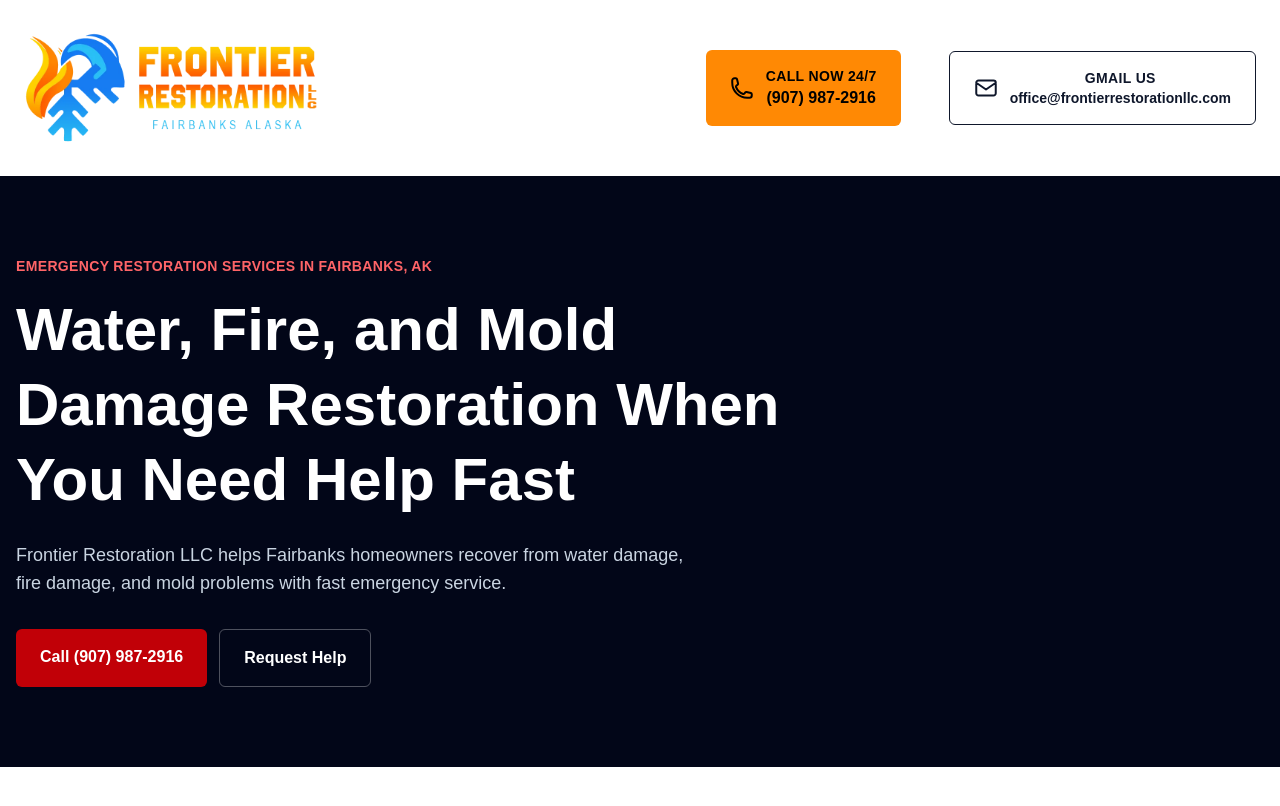
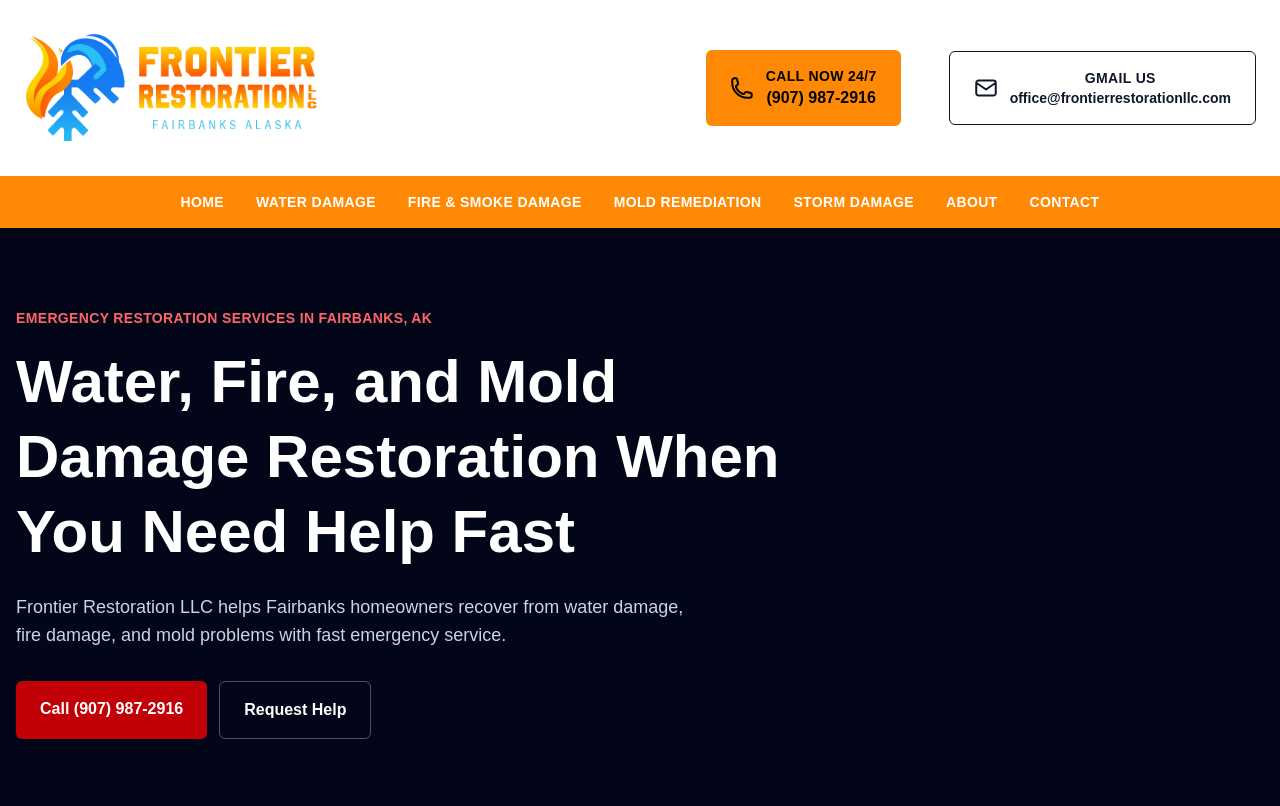
Before and after one commit to Davidhub907/FR_Website, a Next.js app: page / in a window 1280 px wide. Shown: the top 806 px of the page. Built offline with nearby package versions, Linux system fonts and the light colour scheme.

Commit message:
Got a basic navigation bar up and running, needs some fixing and styling

```diff
--- a/app/page.js
+++ b/app/page.js
@@ -1,5 +1,6 @@
 import Header from "@/components/Header";
 import Hero from "@/components/Hero"
+import NavigationBar from "@/components/NavigationBar";
 
 export const metadata = {
   title: "Water Damage Restoration in Fairbanks, AK | Frontier Restoration LLC",
@@ -11,7 +12,7 @@ export default function HomePage() {
   return (
     <>
       <Header />
-
+      <NavigationBar />
       <main>
         <Hero />
       </main>
--- /dev/null
+++ b/components/NavigationBar.js
@@ -0,0 +1,70 @@
+"use client";
+
+import { useState } from "react";
+import Link from "next/link";
+
+const navLinks = [
+    { label: "Home", href: "/"},
+    { label: "Water Damage", href: "/water-damage" },
+    { label: "Fire & Smoke Damage", href: "/fire-damage" },
+    { label: "Mold Remediation", href: "/mold-remediation" },
+    { label: "Storm Damage", href: "/storm-damage" },
+    { label: "About", href: "/about" },
+    { label: "Contact", href: "/contact" },
+];
+
+export default function NavigationBar() {
+    const [isOpen, setIsOpen] = useState(false);
+
+    return (
+        <nav className="bg-orange-400 text-white">
+            <div className="mx-auto max-w-7xl px-6">
+                {/* Desktop nav */}
+                <div className="hidden md:flex items-center justify-center gap-8 py-4" >
+                    {navLinks.map((link) => (
+                        <Link
+                            key={link.label}
+                            href={link.href}
+                            className="text-sm font-semibold uppercase tracking-wide hover:text-orange-100"
+                        >
+                            {link.label}
+                        </Link>
+                    ))}
+                </div>
+
+                {/* Mobile nav top row */}
+                <div className="flex items-center justify-between py-4 md:hidden">
+                    <span className="text-sm font-semibold uppercase tracking-wide">
+                        Menu
+                    </span>
+
+                    <button
+                        type="button"
+                        onClick={() => setIsOpen(!isOpen)}
+                        className="rounded-md border border-white/40 px-3 py-2 text-2xl leading-none"
+                        aria-label="Toggle navigation menu"
+                        aria-expanded={isOpen}
+                    >
+                        ☰
+                    </button>
+                </div>
+
+                {/* Mobile dropdown */}
+                {isOpen && (
+                    <div className="flex flex-col gap-1 border-t border-white/30 pb-4 md:hidden">
+                        {navLinks.map((link) => (
+                            <Link
+                                key={link.label}
+                                href={link.href}
+                                onClick={() => setIsOpen(false)}
+                                className="rounded-md px-2 py-3 text-sm font-semibold uppercase tracking-wide hover:bg-orange-700"
+                            >
+                                {link.label}
+                            </Link>
+                        ))}
+                    </div>
+                )}
+            </div>
+        </nav>
+    );
+}
```
